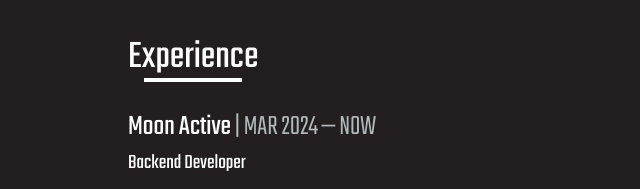
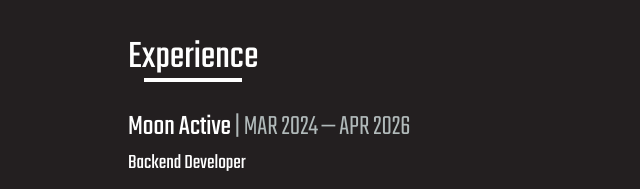
Before and after one commit to VBrazhnik/vbrazhnik.github.io, a plain HTML site: page index.html in a window 1280 px wide. Shown: the part 292-481 px from the top of the page, 512-1152 px from the left. Drawn offline with Linux system fonts and the light colour scheme.

Commit message:
v5.7 [Update information]

```diff
--- a/index.html
+++ b/index.html
@@ -97,7 +97,7 @@
 
 				<div class="content">
 					<dl>
-						<dt>Moon Active<span class="light"> | MAR 2024 &mdash; NOW</span></dt>
+						<dt>Moon Active<span class="light"> | MAR 2024 &mdash; APR 2026</span></dt>
 						<dd>Backend Developer</dd>
 					</dl>
 
```
